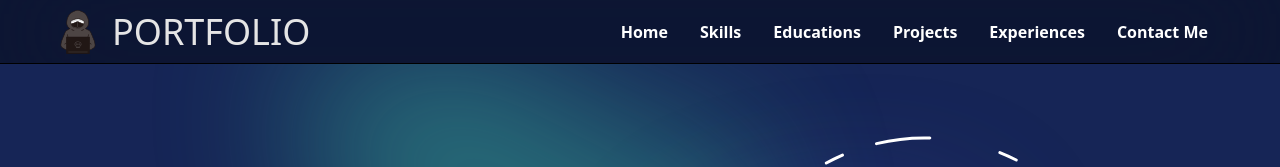
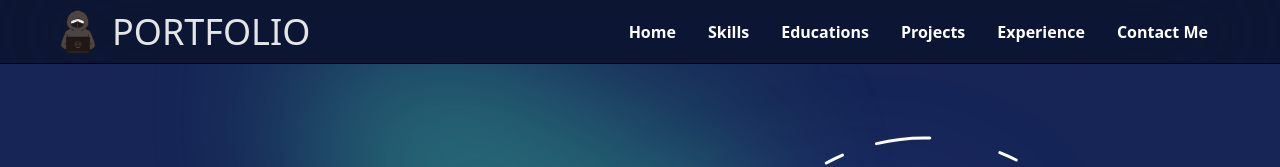
Before and after one commit to Jerald-Jn/Portfolio, a React (Vite) app: page / in a window 1280 px wide. Shown: the top 167 px of the page. Built offline with nearby package versions, Linux system fonts and the light colour scheme.

Commit message:
Correct word

```diff
--- a/src/appData/index.ts
+++ b/src/appData/index.ts
@@ -33,7 +33,7 @@ export const navigation = [
   { title: 'Skills', href: '#skills', },
    { title: 'Educations', href: '#educations' },
   { title: 'Projects', href: '#projects' },
-  { title: 'Experiences', href: '#experiences' },
+  { title: 'Experience', href: '#experiences' },
   { title: 'Contact Me', href: '#contact' },
 ];
 
```
